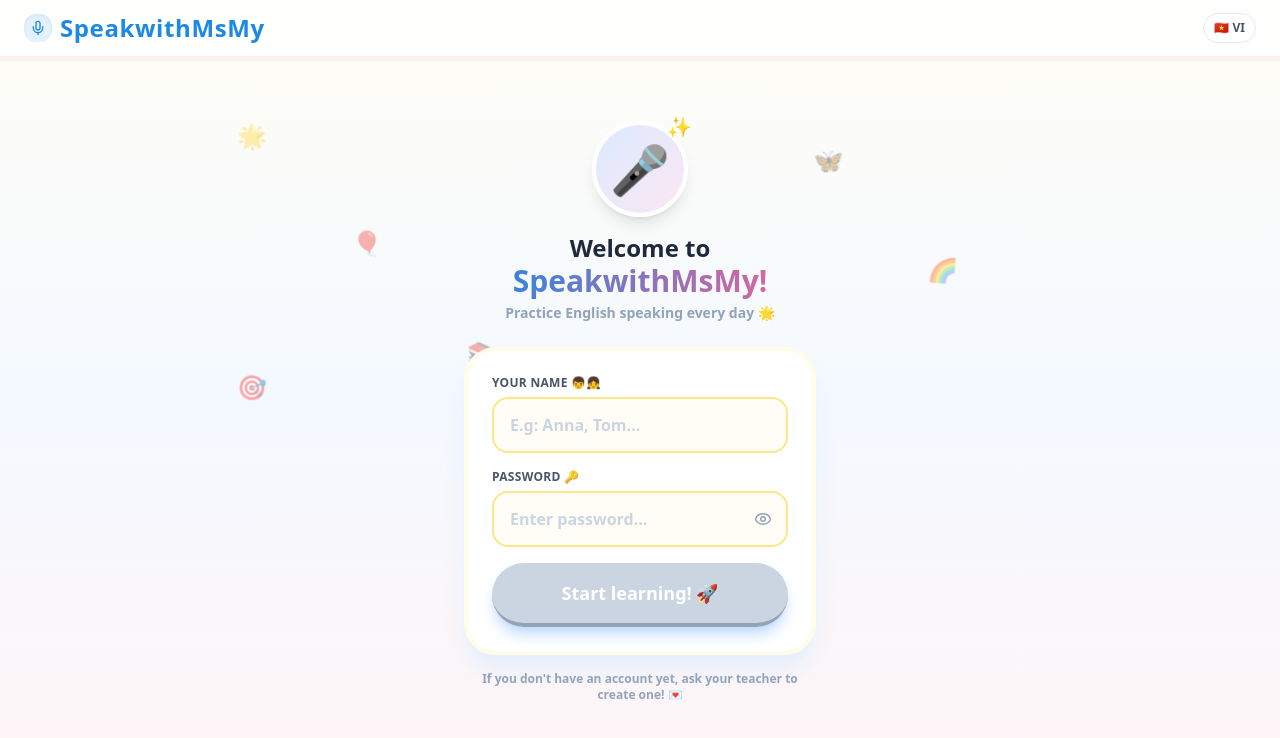
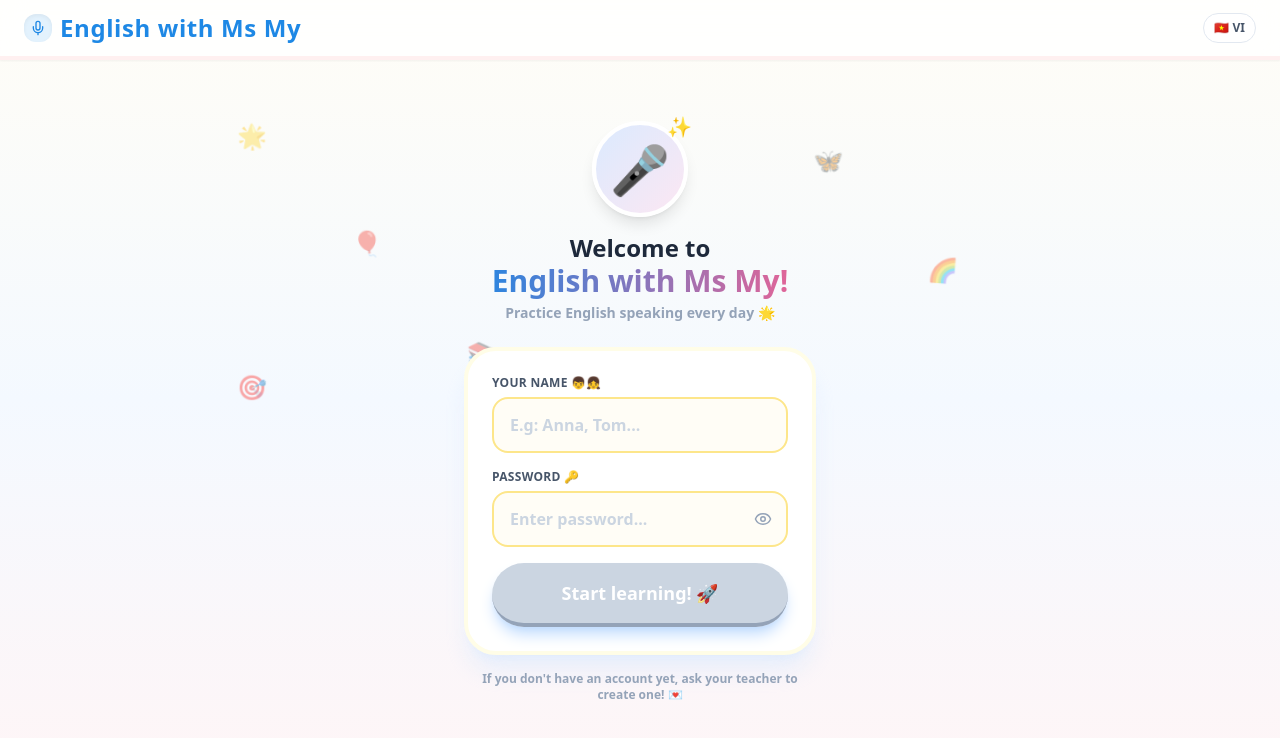
Before and after one commit to thanh-lv/english-record, a React (Vite) app: page / in a window 1280 px wide. Shown: the top 738 px of the page. Built offline with nearby package versions, Linux system fonts and the light colour scheme; no server answers.

Commit message:
update change name web

```diff
--- a/index.html
+++ b/index.html
@@ -3,14 +3,14 @@
   <head>
     <meta charset="UTF-8" />
     <meta name="viewport" content="width=device-width, initial-scale=1.0" />
-    <title>SpeakwithMsMy - English Record</title>
+    <title>English with Ms My - English Record</title>
 
     <link rel="manifest" href="/manifest.json" />
     <meta name="theme-color" content="#4CAF50" />
     <meta name="mobile-web-app-capable" content="yes" />
     <meta name="apple-mobile-web-app-capable" content="yes" />
     <meta name="apple-mobile-web-app-status-bar-style" content="default" />
-    <meta name="apple-mobile-web-app-title" content="SpeakwithMsMy" />
+    <meta name="apple-mobile-web-app-title" content="English with Ms My" />
     <link rel="apple-touch-icon" href="/icon.svg" />
   </head>
   <body>
--- a/src/StudentView.tsx
+++ b/src/StudentView.tsx
@@ -243,10 +243,16 @@ export default function StudentView({
     isRecording: recording.isRecording,
     onPlayPause: () => {
       if (!topicAudio || !currentTopic) return;
-      playTopicAudio({ preventDefault: () => {}, stopPropagation: () => {} } as React.MouseEvent);
+      playTopicAudio({
+        preventDefault: () => {},
+        stopPropagation: () => {},
+      } as React.MouseEvent);
     },
     onStartRecord: () => {
-      recording.startRecording({ preventDefault: () => {}, stopPropagation: () => {} } as React.MouseEvent);
+      recording.startRecording({
+        preventDefault: () => {},
+        stopPropagation: () => {},
+      } as React.MouseEvent);
     },
     onStopRecord: () => {
       recording.stopRecording();
--- a/src/hooks/useKeyboardShortcuts.ts
+++ b/src/hooks/useKeyboardShortcuts.ts
@@ -1,10 +1,10 @@
 import { useEffect } from "react";
 
 interface ShortcutHandlers {
-  onPlayPause?: () => void;      // Space
-  onStartRecord?: () => void;    // R
-  onStopRecord?: () => void;     // R (when recording)
-  onClose?: () => void;          // Escape
+  onPlayPause?: () => void; // Space
+  onStartRecord?: () => void; // R
+  onStopRecord?: () => void; // R (when recording)
+  onClose?: () => void; // Escape
   isRecording?: boolean;
   isModalOpen?: boolean;
 }
@@ -44,5 +44,12 @@ export function useKeyboardShortcuts({
 
     window.addEventListener("keydown", handler);
     return () => window.removeEventListener("keydown", handler);
-  }, [isModalOpen, isRecording, onPlayPause, onStartRecord, onStopRecord, onClose]);
+  }, [
+    isModalOpen,
+    isRecording,
+    onPlayPause,
+    onStartRecord,
+    onStopRecord,
+    onClose,
+  ]);
 }
--- a/src/i18n/en.ts
+++ b/src/i18n/en.ts
@@ -1,7 +1,7 @@
 export const en = {
   // App header
-  appName: "SpeakwithMsMy",
-  appNameShort: "MsMy",
+  appName: "English with Ms My",
+  appNameShort: "English with Ms My",
   logout: "Logout",
   teacher: "Teacher",
   student: "Student",
--- a/src/i18n/vi.ts
+++ b/src/i18n/vi.ts
@@ -1,7 +1,7 @@
 export const vi = {
   // App header
-  appName: "SpeakwithMsMy",
-  appNameShort: "MsMy",
+  appName: "English with Ms My",
+  appNameShort: "English with Ms My",
   logout: "Đăng xuất",
   teacher: "Cô Giáo",
   student: "Học sinh",
```
Also changed, not shown: src/components/student/TopicModal.tsx (+18 -3 lines), public/manifest.json.
